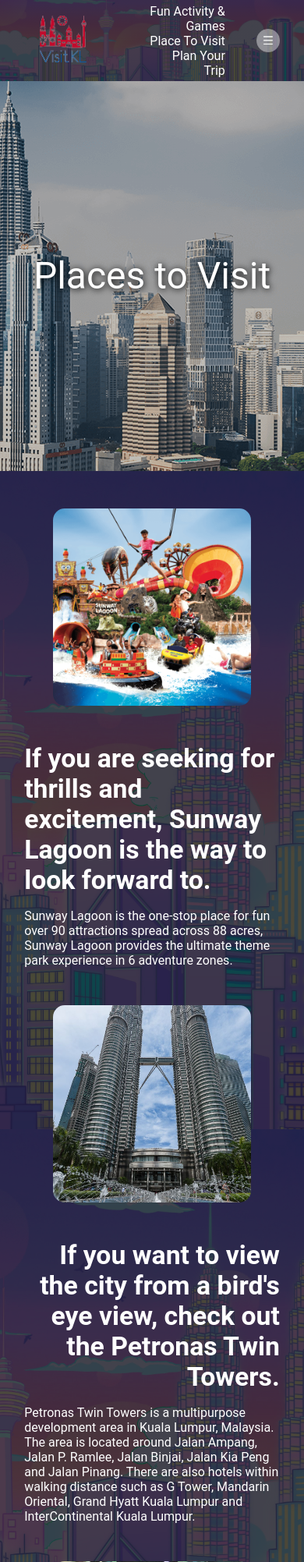
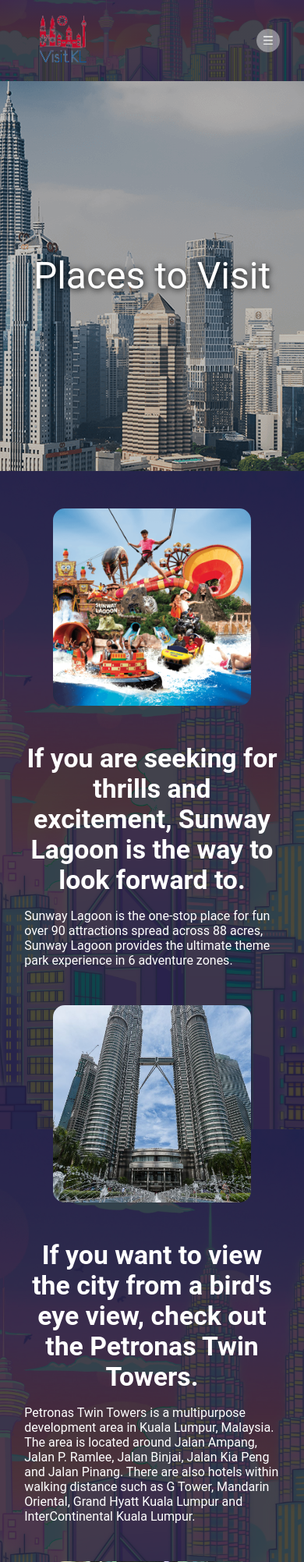
Before and after one commit to DigitalF1ow/WebDev_Assignment, a PHP site: page /destinations.html in a window 390 px wide. Shown: the top 2003 px of the page at 78% size. Run offline with PHP 8.4, Linux system fonts and the light colour scheme.

Commit message:
Small Update
Responsive Update, The Nav Bar is a bit finicky but will find for solutions.

```diff
--- a/css/destinations.css
+++ b/css/destinations.css
@@ -50,7 +50,7 @@
 {
    list-style: none;
    display: inline-block;
-   margin-left:60px
+   margin-left:60px;
 }
 
 .nav-header ul li a
@@ -90,15 +90,6 @@
 
 }
 
-.destinations .leftside
-{
-    text-align: left;
-}
-
-.destinations .rightside
-{
-    text-align: right;
-}
 h1
 {
     animation: fadeInAnimationRight ease 2s;
@@ -188,12 +179,24 @@ h1
 /*Responsive Web Design Part*/
 @media screen and (max-width: 600px)
 {
+
+   .nav-header ul li
+   {
+      display: none;
+      position: relative;
+      text-align: left;
+   }
    .menu-icon
    {
       display: block;
       width: 30px;
       cursor:pointer;
       margin-left:40px;
+   }
+
+   h1, p
+   {
+      text-align: center;
    }
 
    .destinations
--- a/destinations.html
+++ b/destinations.html
@@ -3,6 +3,7 @@
 <head>
     <meta name = "viewport" content = "width=device-width, initial-scale = 1.0">
     <title> Destinations - Visit Kuala Lumpur</title>
+
     <link rel="stylesheet" href="css/destinations.css"/>
 
     <link href="https://fonts.googleapis.com/css?family=Open+Sans&display=swap" rel="stylesheet">
@@ -18,7 +19,7 @@
                 <li><a href="planTrip.html">Plan Your Trip</a></li>
             </ul>
         </nav>
-        <img src = "images/menu.png" class = "menu-icon">
+        <a href="#"><img src = "images/menu.png" class = "menu-icon"></a>
     </header>
     </div>
 
@@ -85,9 +86,12 @@
         <p class="footer-text">Made by courtesy of The Group of Life - Web Development Assignment</p>
     </footer>
 
-    <script>
+<script>
+    function responsive()
+    {
 
-    </script>
+    }
+</script>
 
 </body>
 </html>
```
